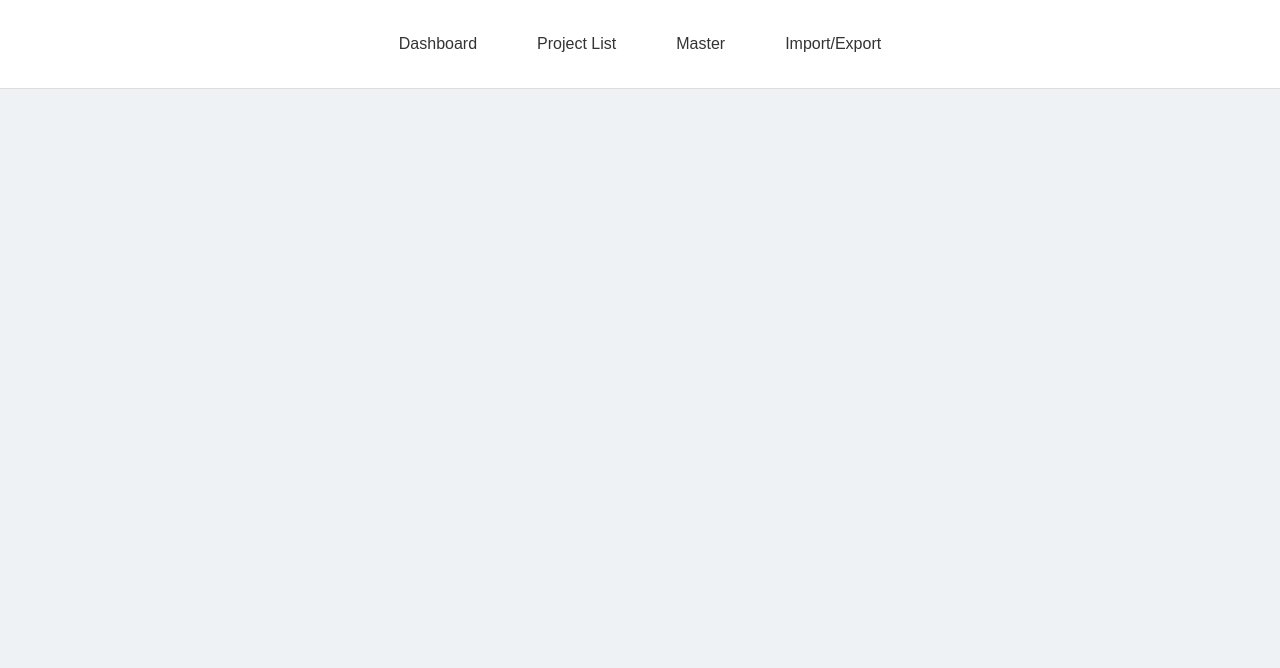
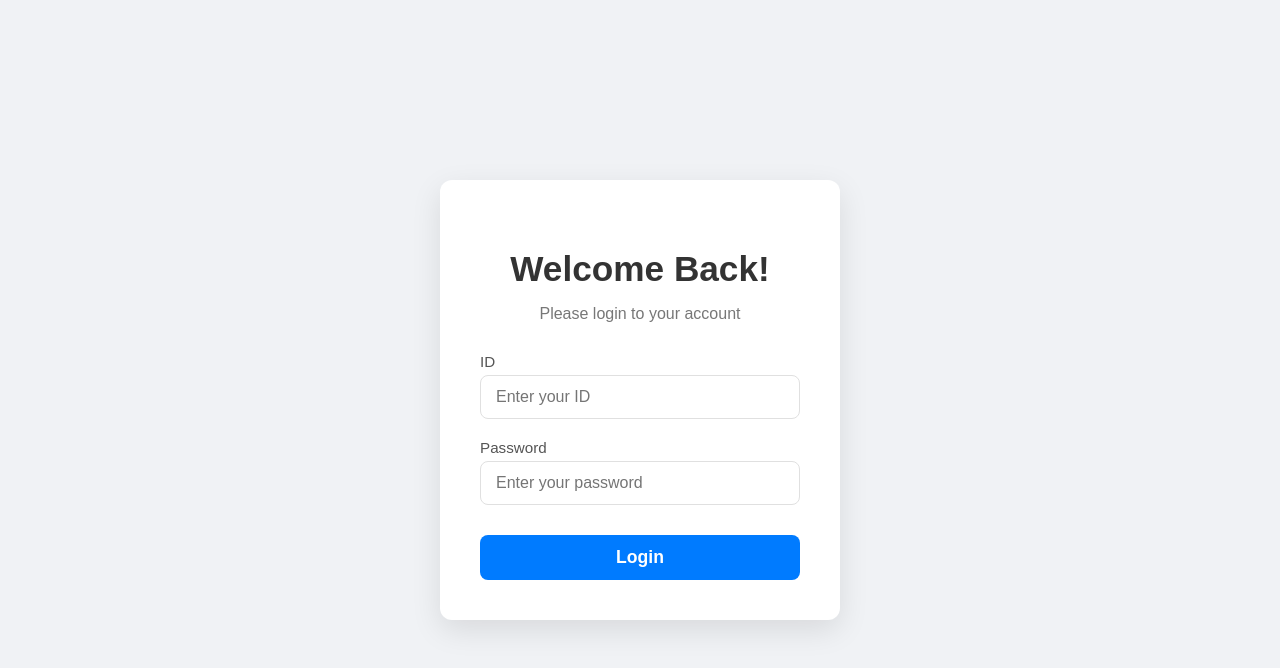
Before and after one commit to itshoneyhub/production_tracker, a React (Vite) app: page /#/login in a window 1280 px wide. Shown: the top 668 px of the page. Built offline with nearby package versions, Linux system fonts and the light colour scheme.

Commit message:
feat: Implement login page and update date filter UI

```diff
--- a/src/App.jsx
+++ b/src/App.jsx
@@ -1,24 +1,54 @@
-import React from 'react';
-import { HashRouter as Router, Route, Routes } from 'react-router-dom';
+import React, { useState, useEffect } from 'react';
+import { HashRouter as Router, Route, Routes, Navigate } from 'react-router-dom';
 import Navbar from './components/Navbar';
 import Dashboard from './pages/Dashboard';
 import ProjectList from './pages/ProjectList';
 import Master from './pages/Master';
 import ImportExport from './pages/ImportExport';
+import LoginPage from './pages/LoginPage'; // Import the new LoginPage component
 
-// This is a test comment to trigger a new build
 function App() {
+  const [loggedIn, setLoggedIn] = useState(false);
+
+  useEffect(() => {
+    // Check if user is already logged in (e.g., from a previous session)
+    const storedLoginStatus = localStorage.getItem('isLoggedIn');
+    if (storedLoginStatus === 'true') {
+      setLoggedIn(true);
+    }
+  }, []);
+
+  const handleLogin = () => {
+    setLoggedIn(true);
+    localStorage.setItem('isLoggedIn', 'true');
+  };
+
+  const handleLogout = () => {
+    setLoggedIn(false);
+    localStorage.removeItem('isLoggedIn');
+  };
+
   return (
     <Router>
-      <Navbar />
+      {!loggedIn ? (
+        <Routes>
+          <Route path="/login" element={<LoginPage onLogin={handleLogin} />} />
+          <Route path="*" element={<Navigate to="/login" />} />
+        </Routes>
+      ) : (
+        <>
+          <Navbar onLogout={handleLogout} />
           <div className="container">
             <Routes>
               <Route path="/" element={<Dashboard />} />
               <Route path="/project-list" element={<ProjectList />} />
               <Route path="/master" element={<Master />} />
               <Route path="/import-export" element={<ImportExport />} />
+              <Route path="*" element={<Navigate to="/" />} /> {/* Redirect any unknown paths to dashboard */}
             </Routes>
           </div>
+        </>
+      )}
     </Router>
   );
 }
--- a/src/components/Navbar.jsx
+++ b/src/components/Navbar.jsx
@@ -1,7 +1,7 @@
 import React from 'react';
 import { NavLink } from 'react-router-dom';
 
-const Navbar = () => {
+const Navbar = ({ onLogout }) => {
   return (
     <nav className="navbar">
       <div className="container">
@@ -19,6 +19,9 @@ const Navbar = () => {
             <li>
               <NavLink to="/import-export">Import/Export</NavLink>
             </li>
+            <li>
+              <button onClick={onLogout} className="logout-button">Logout</button>
+            </li>
           </ul>
         </div>
       </div>
--- /dev/null
+++ b/src/pages/Login.css
@@ -0,0 +1,116 @@
+.login-page {
+  display: flex;
+  justify-content: center;
+  align-items: center;
+  min-height: 100vh; /* Full viewport height */
+  background-color: #f0f2f5; /* Light background for the whole page */
+  padding: 20px;
+  box-sizing: border-box; /* Include padding in element's total width and height */
+}
+
+.login-container {
+  background-color: #ffffff;
+  padding: 40px;
+  border-radius: 12px;
+  box-shadow: 0 10px 30px rgba(0, 0, 0, 0.1); /* Softer shadow */
+  text-align: center;
+  width: 100%;
+  max-width: 400px; /* Max width for the form */
+  box-sizing: border-box;
+}
+
+.login-title {
+  font-size: 2.2em;
+  color: #333;
+  margin-bottom: 10px;
+  font-weight: 700;
+}
+
+.login-subtitle {
+  font-size: 1em;
+  color: #777;
+  margin-bottom: 30px;
+}
+
+.login-form .form-group {
+  margin-bottom: 20px;
+  text-align: left;
+}
+
+.login-form label {
+  display: block;
+  margin-bottom: 8px;
+  font-weight: 600;
+  color: #555;
+  font-size: 0.95em;
+}
+
+.login-form input[type="text"],
+.login-form input[type="password"] {
+  width: 100%;
+  padding: 12px 15px;
+  border: 1px solid #e0e0e0;
+  border-radius: 8px;
+  font-size: 1em;
+  box-sizing: border-box;
+  transition: border-color 0.3s ease, box-shadow 0.3s ease;
+}
+
+.login-form input[type="text"]:focus,
+.login-form input[type="password"]:focus {
+  outline: none;
+  border-color: #007bff;
+  box-shadow: 0 0 0 3px rgba(0, 123, 255, 0.25);
+}
+
+.login-button {
+  width: 100%;
+  padding: 12px;
+  background-color: #007bff;
+  color: #fff;
+  border: none;
+  border-radius: 8px;
+  font-size: 1.1em;
+  font-weight: 600;
+  cursor: pointer;
+  transition: background-color 0.3s ease, transform 0.2s ease;
+  margin-top: 10px;
+}
+
+.login-button:hover {
+  background-color: #0056b3;
+  transform: translateY(-2px); /* Slight lift effect */
+}
+
+.error-message {
+  color: #dc3545;
+  font-size: 0.9em;
+  margin-top: -10px;
+  margin-bottom: 15px;
+}
+
+/* Responsive adjustments */
+@media (max-width: 600px) {
+  .login-container {
+    padding: 30px;
+    margin: 0 15px; /* Add some margin on very small screens */
+  }
+
+  .login-title {
+    font-size: 1.8em;
+  }
+
+  .login-subtitle {
+    font-size: 0.9em;
+  }
+
+  .login-form input {
+    padding: 10px 12px;
+    font-size: 0.9em;
+  }
+
+  .login-button {
+    padding: 10px;
+    font-size: 1em;
+  }
+}
--- /dev/null
+++ b/src/pages/LoginPage.jsx
@@ -0,0 +1,63 @@
+import React, { useState } from 'react';
+import { useNavigate } from 'react-router-dom';
+import './Login.css'; // Import the CSS for the login page
+
+const LoginPage = ({ onLogin }) => {
+  const [username, setUsername] = useState('');
+  const [password, setPassword] = useState('');
+  const [error, setError] = useState('');
+  const navigate = useNavigate();
+
+  const handleLogin = (e) => {
+    e.preventDefault();
+    setError(''); // Clear previous errors
+
+    // Case-insensitive check for username
+    const isValidUsername = username.toLowerCase() === 'admin';
+    const isValidPassword = password === 'password';
+
+    if (isValidUsername && isValidPassword) {
+      onLogin(); // Call the onLogin function passed from App.jsx
+      navigate('/'); // Redirect to dashboard or home page
+    } else {
+      setError('Invalid ID or Password');
+    }
+  };
+
+  return (
+    <div className="login-page">
+      <div className="login-container">
+        <h2 className="login-title">Welcome Back!</h2>
+        <p className="login-subtitle">Please login to your account</p>
+        <form onSubmit={handleLogin} className="login-form">
+          <div className="form-group">
+            <label htmlFor="username">ID</label>
+            <input
+              type="text"
+              id="username"
+              value={username}
+              onChange={(e) => setUsername(e.target.value)}
+              placeholder="Enter your ID"
+              required
+            />
+          </div>
+          <div className="form-group">
+            <label htmlFor="password">Password</label>
+            <input
+              type="password"
+              id="password"
+              value={password}
+              onChange={(e) => setPassword(e.target.value)}
+              placeholder="Enter your password"
+              required
+            />
+          </div>
+          {error && <p className="error-message">{error}</p>}
+          <button type="submit" className="login-button">Login</button>
+        </form>
+      </div>
+    </div>
+  );
+};
+
+export default LoginPage;
--- a/src/pages/ProjectList.jsx
+++ b/src/pages/ProjectList.jsx
@@ -197,22 +197,32 @@ const ProjectList = () => {
             ))}
         </div>
         <div className="date-filters">
+            <div className="date-filter-group">
+                <label htmlFor="startDate">From:</label>
                 <DatePicker
+                    id="startDate"
                     selected={startDate}
                     onChange={(date) => setStartDate(date)}
                     selectsStart
                     startDate={startDate}
                     endDate={endDate}
                     placeholderText="Start Date"
+                    className="date-picker-input"
                 />
+            </div>
+            <div className="date-filter-group">
+                <label htmlFor="endDate">To:</label>
                 <DatePicker
+                    id="endDate"
                     selected={endDate}
                     onChange={(date) => setEndDate(date)}
                     selectsEnd
                     startDate={startDate}
                     endDate={endDate}
                     placeholderText="End Date"
+                    className="date-picker-input"
                 />
+            </div>
         </div>
       </div>
 
--- a/src/styles.css
+++ b/src/styles.css
@@ -1,3 +1,5 @@
+@import url('./pages/Login.css');
+
 body {
   margin: 0;
   font-family: sans-serif; /* Default fallback */
@@ -255,20 +257,52 @@ td.actions {
 }
 
 .date-filters {
-    .date-filters {
     display: flex;
+    gap: 10px; /* Space between date pickers */
+    align-items: center; /* Align items vertically */
+}
+
+.date-filter-group {
+    display: flex;
+    align-items: center;
+    gap: 5px; /* Space between label and date picker */
+}
+
+.date-filter-group label {
+    font-weight: 500;
+    color: #333;
+}
+
+.date-picker-input {
+    padding: 8px 12px;
+    border: 1px solid #ccc;
+    border-radius: 4px;
+    font-size: 14px;
+    transition: border-color 0.2s ease-in-out, box-shadow 0.2s ease-in-out;
+}
+
+.date-picker-input:focus {
+    outline: none;
+    border-color: #007bff;
+    box-shadow: 0 0 0 3px rgba(0, 123, 255, 0.25);
+}
+
+/* Responsive adjustments for date filters */
+@media (max-width: 768px) {
+  .date-filters {
     flex-direction: column; /* Stack date filters vertically */
     width: 100%; /* Full width */
-    gap: 10px;
+    gap: 15px; /* More space when stacked */
   }
 
-  .react-datepicker-wrapper, .react-datepicker__input-container {
-    width: 100%; /* Ensure date pickers take full width */
+  .date-filter-group {
+    width: 100%; /* Full width for each date filter group */
+    justify-content: space-between; /* Space out label and input */
   }
-}
 
-.react-datepicker-wrapper, .react-datepicker__input-container {
-    width: 100%; /* Ensure date pickers take full width */
+  .date-picker-input {
+    width: calc(100% - 60px); /* Adjust width to account for label */
+  }
 }
 
 /* Dashboard metrics */
```
Lines whose indentation alone changed are shown as unchanged.
